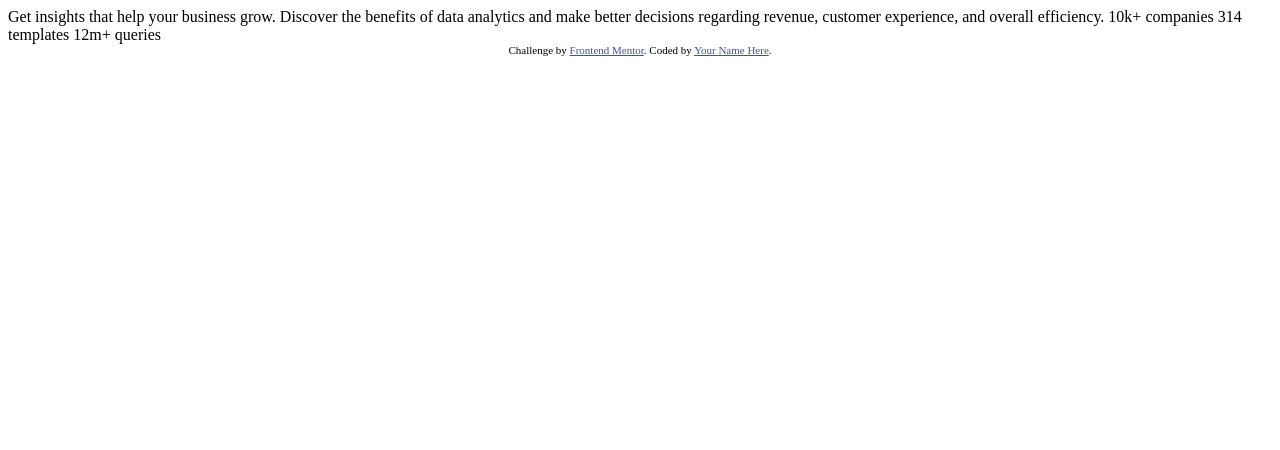
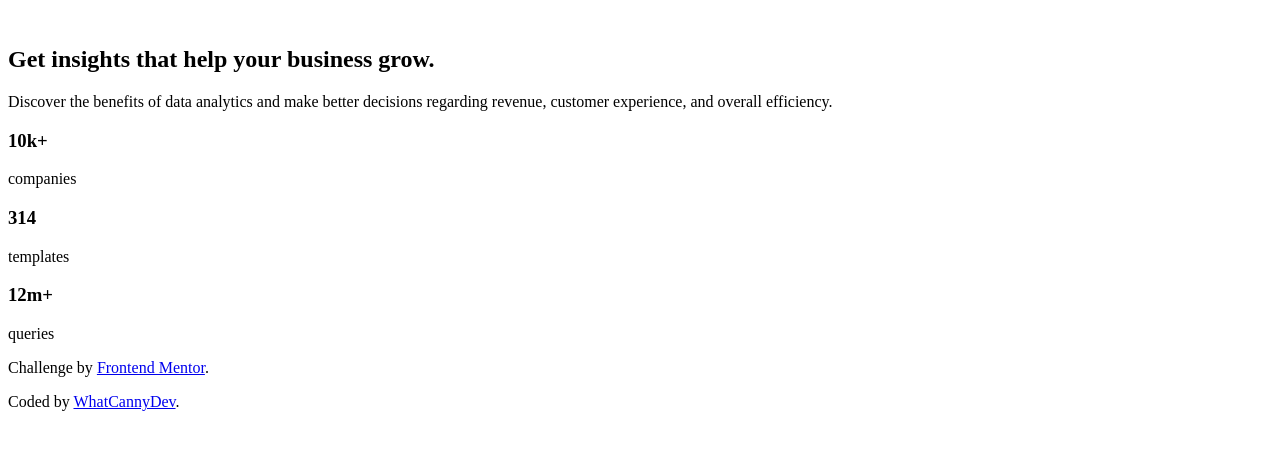
Before and after one commit to CannyRo/FrontendMentor_StatsPreviewCardComponent_8JqbgoU62, a plain HTML site: page index.html in a window 1280 px wide. Drawn offline with Linux system fonts and the light colour scheme.

Commit message:
Html skeleton

```diff
--- a/index.html
+++ b/index.html
@@ -15,19 +15,35 @@
   </style>
 </head>
 <body>
-
-  Get insights that help your business grow.
-
-  Discover the benefits of data analytics and make better decisions regarding revenue, customer
-  experience, and overall efficiency.
-
-  10k+ companies
-  314 templates
-  12m+ queries
-
-  <div class="attribution">
-    Challenge by <a href="https://www.frontendmentor.io?ref=challenge" target="_blank">Frontend Mentor</a>.
-    Coded by <a href="#">Your Name Here</a>.
-  </div>
+  <main>
+    <div class="card">
+      <img src="" alt="" class="card__img">
+      <div class="card__content">
+        <h2 class="card__title">Get <span class="card__title-accent">insights</span> that help your business grow.</h2>
+        <p class="card__text">Discover the benefits of data analytics and make better decisions regarding revenue, customer
+          experience, and overall efficiency.</p>
+        <div class="card__keypoint">
+          <div class="card__keypoint-item">
+            <h3 class="card__keypoint-value">10k+</h3>
+            <p class="card__keypoint-unit">companies</p>
+          </div>
+          <div class="card__keypoint-item">
+            <h3 class="card__keypoint-value">314</h3>
+            <p class="card__keypoint-unit">templates</p>
+          </div>
+          <div class="card__keypoint-item">
+            <h3 class="card__keypoint-value">12m+</h3>
+            <p class="card__keypoint-unit">queries</p>
+          </div>
+        </div>
+      </div>
+    </div>
+  </main>
+  <footer>
+    <div class="footer__signature">
+      <p>Challenge by <a href="https://www.frontendmentor.io?ref=challenge" target="_blank">Frontend Mentor</a>.</p>
+      <p>Coded by <a href="https://cannyro.github.io/hire_mr_canny/en">WhatCannyDev</a>.</p>
+    </div>
+  </footer>
 </body>
 </html>
```
